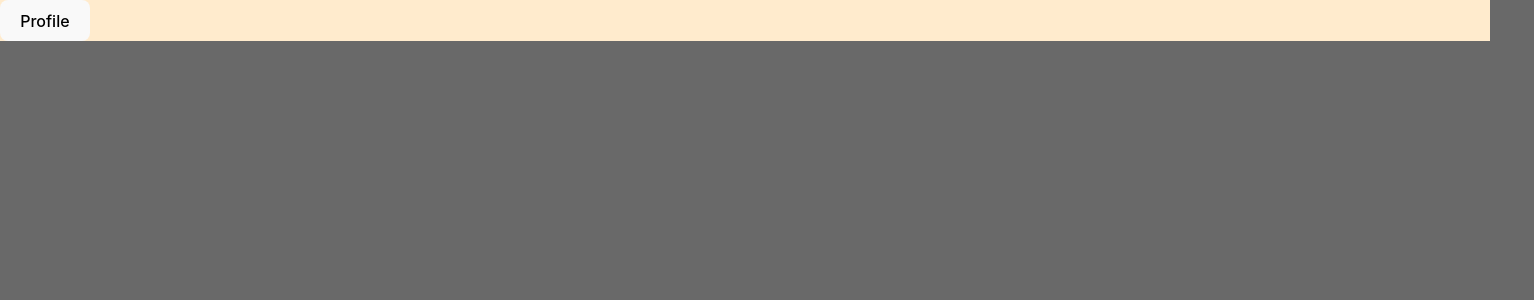
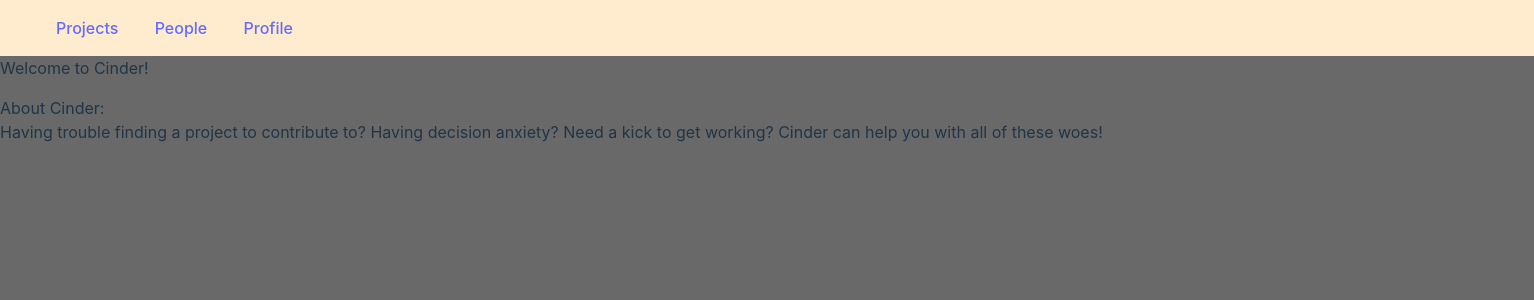
Before and after one commit to Oasis-NEU/s24-group22, a React (Vite) app in the folder my-app/: page / in a window 1280 px wide. Shown: the top 300 px of the page, 1534 px wide, since content can reach past the window. Built offline with nearby package versions, Linux system fonts and the light colour scheme.

Commit message:
Navigation bar

```diff
--- a/my-app/src/Homepage.css
+++ b/my-app/src/Homepage.css
@@ -19,3 +19,12 @@
     margin-left: 0px;
     margin-right: 1400px;
 }
+
+.px-4 {
+    padding-left: 1rem;
+    padding-right: 1rem;
+}
+
+.justify-center {
+    justify-content: center;
+}
--- a/my-app/src/Homepage.tsx
+++ b/my-app/src/Homepage.tsx
@@ -1,15 +1,33 @@
 import './Homepage.css'
 
 function Homepage() {
+
+
 
     function handleClick() {
         console.log("Button clicked!")
     }
 
+
     return <div className = "homepage_backdrop">
-            <div className = "homepage_dropdown_bar">
-                <button className = "homepage_redirect" onClick={handleClick}> Profile </button>
+            <nav className = "homepage_dropdown_bar">
+                <div className="justified_centering">
+                    <ul>
+                    <a href = "/Projects" className = "homepage_redirect px-4 justify-center" > Projects </a>
+                    <a href = "/People"className = "homepage_redirect px-4"> People </a>
+                    <a href="/Profile" className='homepage_redirect px-4'> Profile </a>
+                    </ul>
+                </div>
+            </nav>
+
+            <div className='homepage_information'>
+                Welcome to Cinder!
+                <p>About Cinder: <br></br>
+                    Having trouble finding a project to contribute to? Having decision anxiety? Need a
+                    kick to get working? Cinder can help you with all of these woes!
+                </p>
             </div>
+
         </div>
 }
 
```
